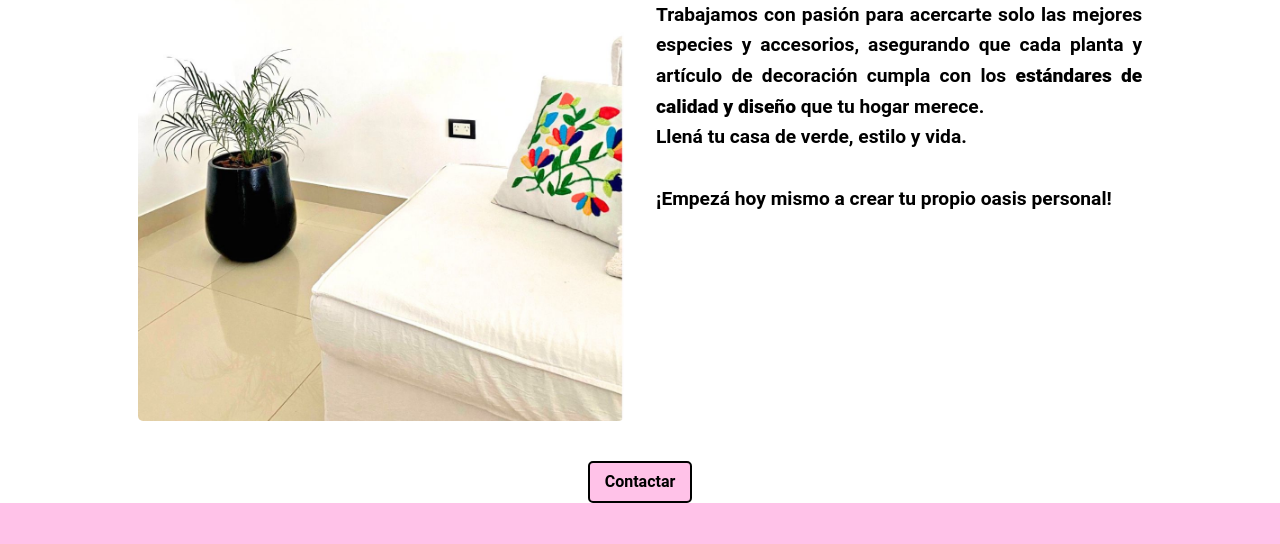
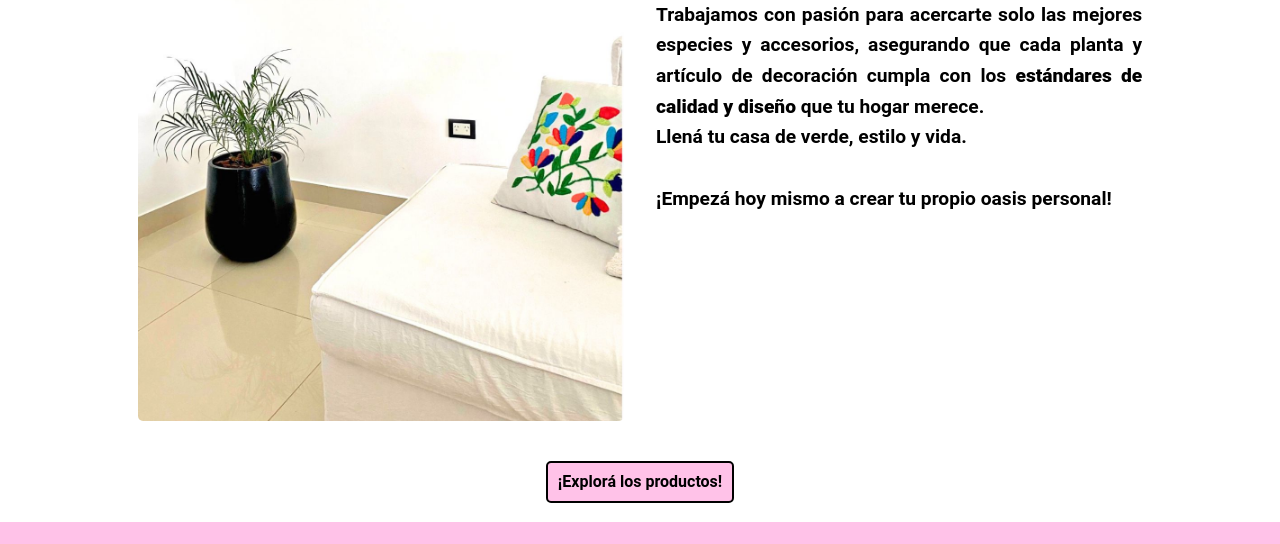
Before and after one commit to Oscar-castelani/Base-tpi3, a plain HTML site: page public/index.html in a window 1280 px wide. Shown: the part 1662-2206 px from the top of the page. Drawn offline with nearby package versions, Linux system fonts and the light colour scheme; no server answers; a script that the page names is missing.

Commit message:
Edité el texto del botón rosa con un mensaje CTA

```diff
--- a/public/index.html
+++ b/public/index.html
@@ -154,7 +154,7 @@
     </div>
 
     <div class="text-center mt-4">
-      <a href="#" class="btn btn-rosa mt-3">Contactar</a>
+      <a href="#" class="btn btn-rosa mt-3">¡Explorá los productos!</a>
     </div>
 
   </section>
--- a/public/styles/style.css
+++ b/public/styles/style.css
@@ -37,14 +37,14 @@ a {
 
 }
 .titulo-principal a {
-  color: #000 !important;
-  text-decoration: none !important;
+color: #000 !important;
+text-decoration: none !important;
 }
 
 .titulo-principal a:hover,
 .titulo-principal a:focus {
-  color: var(--blanco) !important;
-  text-decoration: none !important;
+color: var(--blanco) !important;
+text-decoration: none !important;
 }
 
 
@@ -211,11 +211,6 @@ flex-shrink: 0;
     font-family: 'roboto', sans-serif;
 }
 
-/* Bloque CSS para la fuente de "La Tiendita" */
-.distinta {
-    font-family: 'amatic sc', cursive;
-    font-weight: lighter;
-}
 .site-logo img {
     max-height: 60px;
 }
@@ -603,11 +598,12 @@ table td img {
 
 .btn-rosa {
     display: inline-block;
-    padding: 7px 15px;
+    padding: 7px 10px;
     background-color:  #ffc2e8; /* rosa claro */
     color: #000000;
     border: 2px solid #000000;
     border-radius: 5px;
+    margin: 19px 0;
     text-decoration: none;
     font-weight: bold;
     transition: all 0.3s ease;
```
